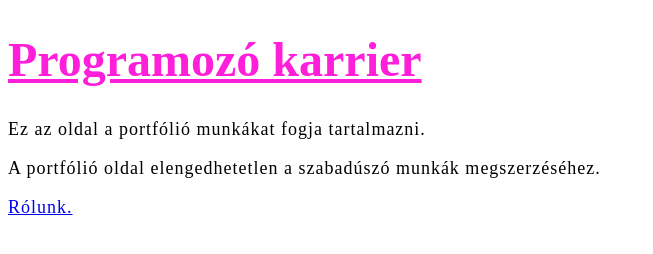
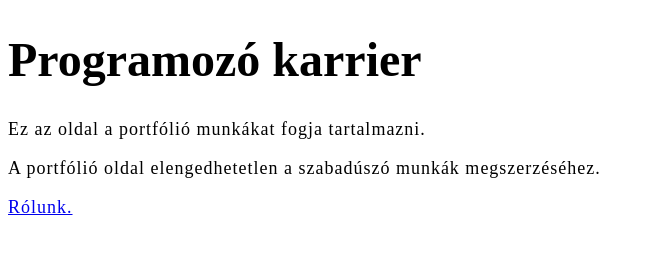
Before and after one commit to RolfSF68/elso-oldalam, a plain HTML site: page index.html in a window 1280 px wide. Shown: the whole page, without its empty margins (0-653 px from the left). Drawn offline with Linux system fonts and the light colour scheme.

Commit message:
fekete cím

```diff
--- a/css/styles.css
+++ b/css/styles.css
@@ -3,7 +3,11 @@ html {
 }
 
 h1 {
+<<<<<<< HEAD
     color: rgb(255, 30, 218);
+=======
+    color: rgb(0, 7, 12);
+>>>>>>> e5018d8 (fekete cím)
     text-decoration: underline;
     font-size: 4.8rem;
 }
```
